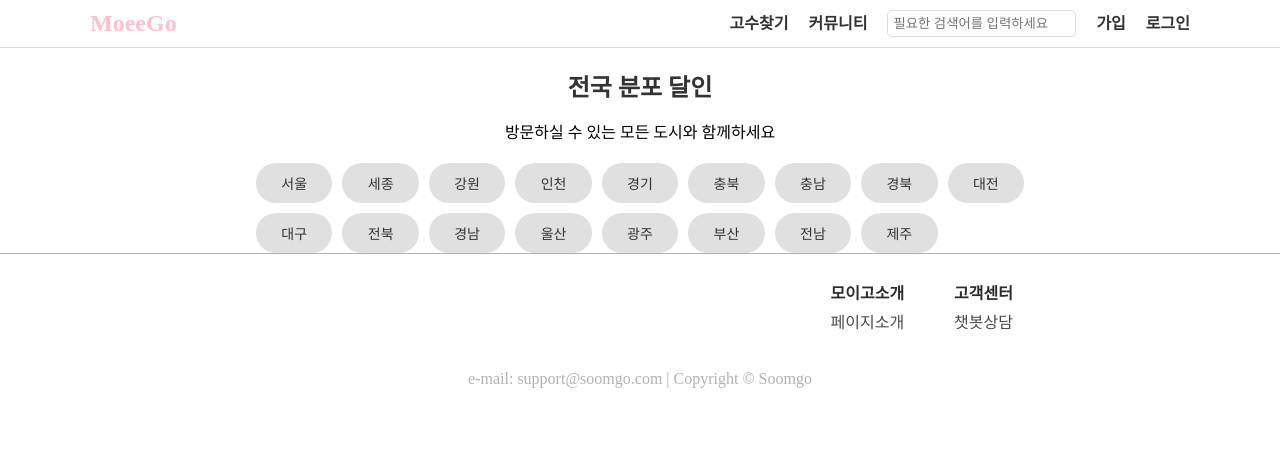
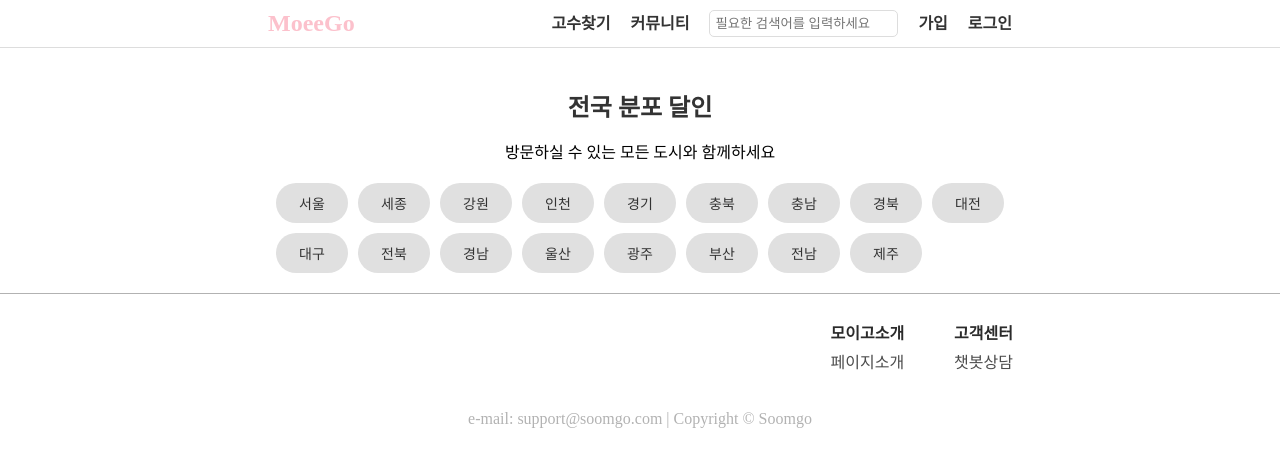
Before and after one commit to C-hyunsik/moeegoTest, a React (Vite) app: page /locations in a window 1280 px wide. Shown: the top 466 px of the page. Built offline with nearby package versions, Linux system fonts and the light colour scheme.

Commit message:
sibal 60%

```diff
--- a/src/components/Header.css
+++ b/src/components/Header.css
@@ -9,7 +9,7 @@
 }
 
 .topWrap {
-    width: 1100px;
+    width: 60%;
     display: flex;
     align-items: center;
     justify-content: space-between;
@@ -38,7 +38,3 @@
     border: 1px solid #ddd;
     border-radius: 5px;
 }
-
-@media(max-width: 768px) {
-    .topWrap {width: 60%;}
-}
--- a/src/components/Locations.css
+++ b/src/components/Locations.css
@@ -1,10 +1,7 @@
 .locations {
     text-align: center;
-<<<<<<< HEAD
     background-color: #ffffff;
-=======
     padding: 20px;
->>>>>>> 213cbb34d06b93bda27110efc1c17dc39b2169a1
 }
 
 .locations h2 {
```
